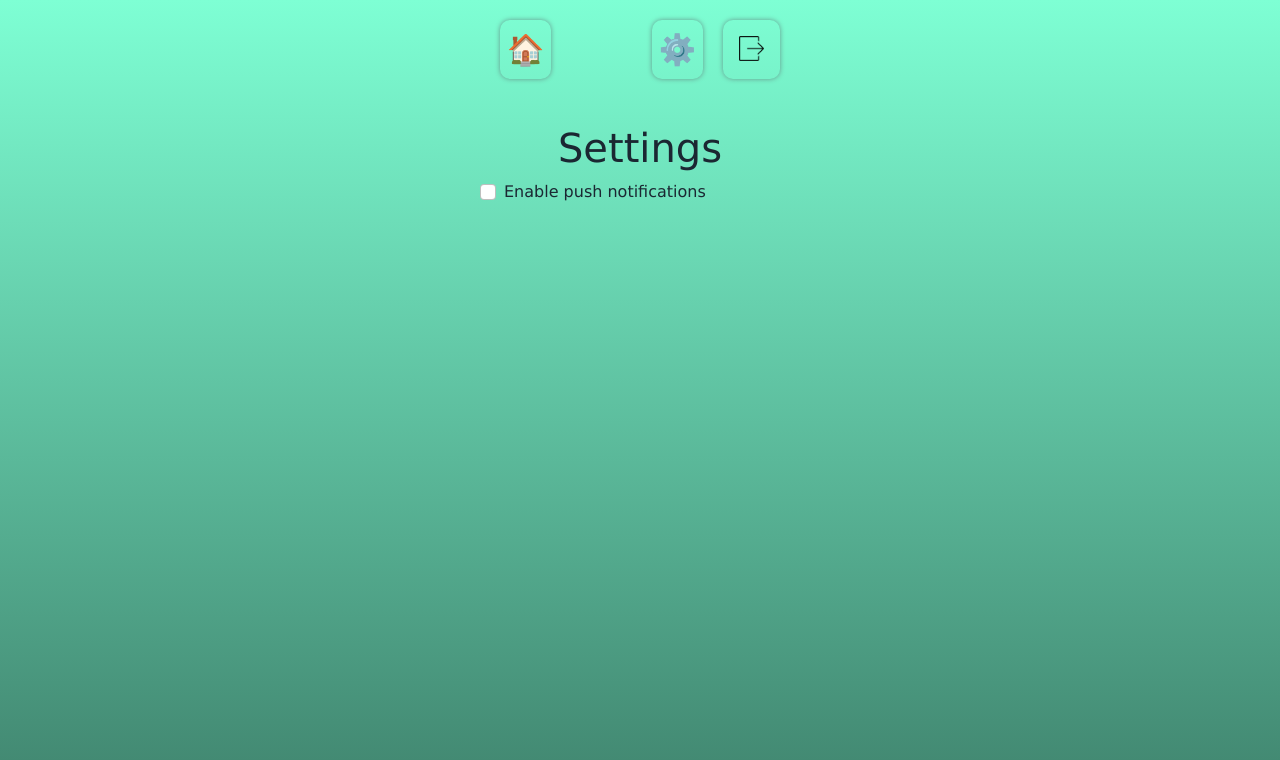
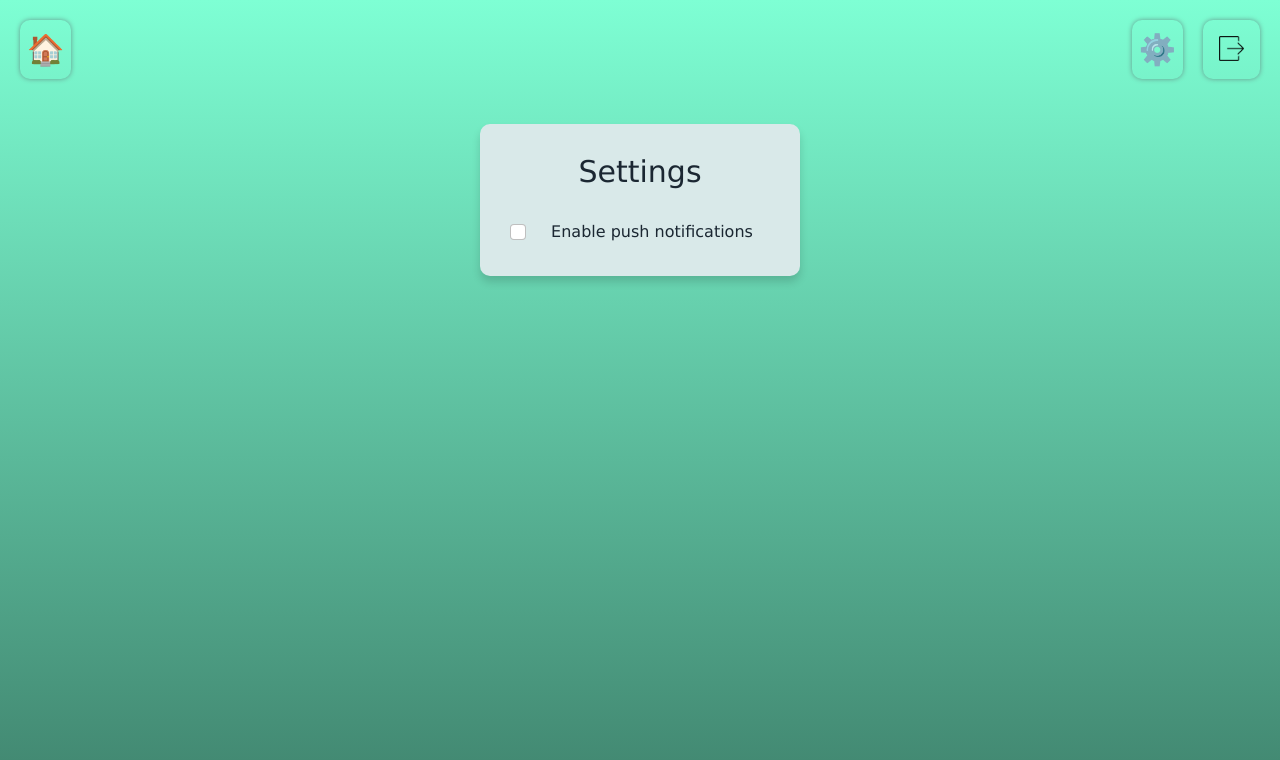
Before and after one commit to samayp01/Pharmify, a Vue app in the folder frontend/: page /settings in a window 1280 px wide. Shown: the top 760 px of the page. Built offline with nearby package versions, Linux system fonts and the light colour scheme; sample sign-in values are in the browser's storage.

Commit message:
refactored to new modal styling

```diff
--- a/frontend/src/views/forms/AddPrescriptionView.vue
+++ b/frontend/src/views/forms/AddPrescriptionView.vue
@@ -1,12 +1,10 @@
 <template>
-  <div class="col-lg-3" style="margin: auto">
+  <div>
     <NavSection />
     <OfflinePopup />
-    <div class="text-center">
-      <h1>Add Prescription</h1>
-    </div>
-
+    <div id="container" class="col-lg-3 text-center row justify-content-center">
       <form class="text-center" @submit.prevent="submitForm">
+        <h1>New Prescription</h1>
         <div class="form-group">
           <label>Name</label><br>
           <select class="form-control" v-model="name" required>
@@ -59,15 +57,6 @@
         <br>
         <div>
           <form @submit.prevent="addUser" class="form-group">
-              <!--label for="user">New Caretaker</label><br>
-              <div class="row">
-                <div class="col-8">
-                  <input class="form-control" type="text" id="user" v-model="newUser" />
-                </div>
-                <div class="col-4">
-                  <button class="btn btn-primary" id="logo-button" type="submit">Add</button>
-                </div>
-              </div-->
             <div class="error" v-if="error">{{ error }}</div>
           </form>
           <ul>
@@ -80,6 +69,7 @@
         <br>
         <button class="btn btn-success" type="submit">Submit</button>
       </form>
+    </div>
   </div>
 </template>
 
@@ -193,6 +183,22 @@ export default {
 
 
 <style scoped>
+#container {
+  display: flex;
+  flex-direction: column;
+  padding: 30px;
+  border-radius: 10px;
+  margin: auto;
+  background-color: #d9e9e9;
+  max-width: 90%;
+  box-shadow: 0px 6px 9px rgba(0, 0, 0, 0.15);
+}
+
+h1 {
+  font-size: 30px;
+  margin-bottom: 20px;
+  user-select: none;
+}
 
 .control-panel {
   margin-bottom: 30px;
@@ -208,12 +214,14 @@ export default {
 .form-group, ul {
   text-align: left;
   font-weight: bold;
-  margin-left: 15%;
-  margin-right: 15%;
+  margin-left: 5%;
+  margin-right: 5%;
 }
 
 .form-group label {
   margin-bottom: 0px;
+  font-weight: 100;
+  user-select: none;
 }
 
 select {
--- a/frontend/src/views/forms/ManageCaretakerView.vue
+++ b/frontend/src/views/forms/ManageCaretakerView.vue
@@ -1,15 +1,18 @@
 <template>
-    <div class="col-lg-3" style="margin: auto">
+  <div>
     <NavSection />
     <OfflinePopup />
-      <div class="text-center">
+    <div class="container text-center col-lg-3 text-center row justify-content-center">
       <h1>My Caretakers</h1>
-      </div>
-      <form class="text-center" @submit.prevent="addCaretaker">
+      <form @submit.prevent="addCaretaker">
         <div class="form-group">
-          <label>Username</label><br>
+          <label>Username</label>
+          <br>
+          <div class="input-area">
             <input class="form-control" type="text" v-model="name" required>
             <button class="btn btn-success" type="submit">+</button>
+          </div>
+
         </div>
         <p class="text-danger" v-if="error">{{ error }}</p>
       </form>
@@ -19,7 +22,8 @@
           <button class="delete-user" @click="deleteCaretaker(ct.usr_username)">✖</button>
         </li>
       </ul>
-      <p v-else class="text-center">No caretakers assigned.</p>
+      <p v-else>No caretakers assigned.</p>
+    </div>
   </div>
 </template>
 
@@ -126,6 +130,32 @@
 
 
 <style scoped>
+.container {
+  padding: 30px;
+  border-radius: 10px;
+  margin: auto;
+  background-color: #d9e9e9;
+  max-width: 90%;
+  box-shadow: 0px 6px 9px rgba(0, 0, 0, 0.15);
+}
+
+h1 {
+  font-size: 30px;
+  margin-bottom: 30px;
+  user-select: none;
+}
+
+.input-area {
+  display: flex;
+  flex-direction: row;
+  justify-content: space-between;
+  align-items: center;
+  margin-bottom: 40px;
+}
+
+.input-area button {
+  margin-left: 10px;
+}
 
 .control-panel {
   margin-bottom: 30px;
@@ -141,12 +171,13 @@
 .form-group, ul {
   text-align: left;
   font-weight: bold;
-    margin-left: 15%;
-    margin-right: 15%;
+  margin-left: 5%;
+  margin-right: 5%;
 }
 
 .form-group label {
   margin-bottom: 0px;
+  font-weight: 100;
 }
 
 select {
@@ -154,21 +185,21 @@
 }
 
 .delete-user {
-    background-color: rgb(163, 3, 3);
+  background-color: rgb(237, 122, 122);
   color: white;
   border: none;
   border-radius: 100%;
   cursor: pointer;
-    font-size: 14px;
+  font-size: 12px;
   margin-left: 4px;
-    padding: 4px 8px;
 }
 
 ul {
-    border: 1px solid #ccc;
+  border: none;
+  margin: auto;
   margin-top: 10px;
   list-style: none;
-    padding: 5px;
+  padding: 25px;
   border-radius: 10px;
 }
 
@@ -177,12 +208,14 @@
 }
 
 li {
-    background-color: #eee;
-    border-radius: 4px;
+  background-color: #e9e9e9;
+  border-radius: 10px;
   display: inline-block;
   font-size: 14px;
-    margin: 4px;
-    padding: 4px 8px;
+  font-weight: 100;
+  margin: 3px;
+  padding: 7px 5px 7px 7px;
+  box-shadow: 0px 4px 4px rgba(102, 101, 101, 0.15);
 }
 
 input[type="text"] {
--- a/frontend/src/views/forms/SettingsView.vue
+++ b/frontend/src/views/forms/SettingsView.vue
@@ -1,9 +1,7 @@
 <template>
-  <div class="col-lg-3" style="margin: auto">
   <NavSection />
-    <div class="text-center">
+  <div class="container col-lg-3 text-center">
     <h1>Settings</h1>
-    </div>
     <div class="form-check">
       <input class="form-check-input" type="checkbox" value="" id="flexCheckDefault" v-model="subscribed" @change="subscribe(subscribed)">
       <label class="form-check-label" for="flexCheckDefault">
@@ -94,7 +92,20 @@ export default {
 
 
 <style scoped>
+.container {
+  padding: 30px;
+  border-radius: 10px;
+  margin: auto;
+  background-color: #d9e9e9;
+  max-width: 90%;
+  box-shadow: 0px 6px 9px rgba(0, 0, 0, 0.15);
+}
 
+h1 {
+  font-size: 30px;
+  margin-bottom: 30px;
+  user-select: none;
+}
 .control-panel {
   margin-bottom: 30px;
   font-weight: normal;
```
Lines whose indentation alone changed are shown as unchanged.
